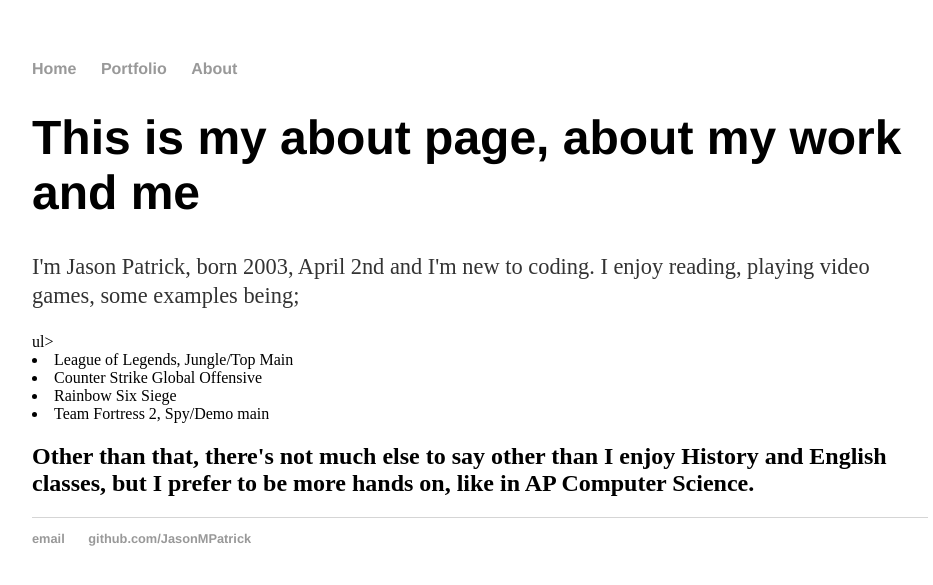
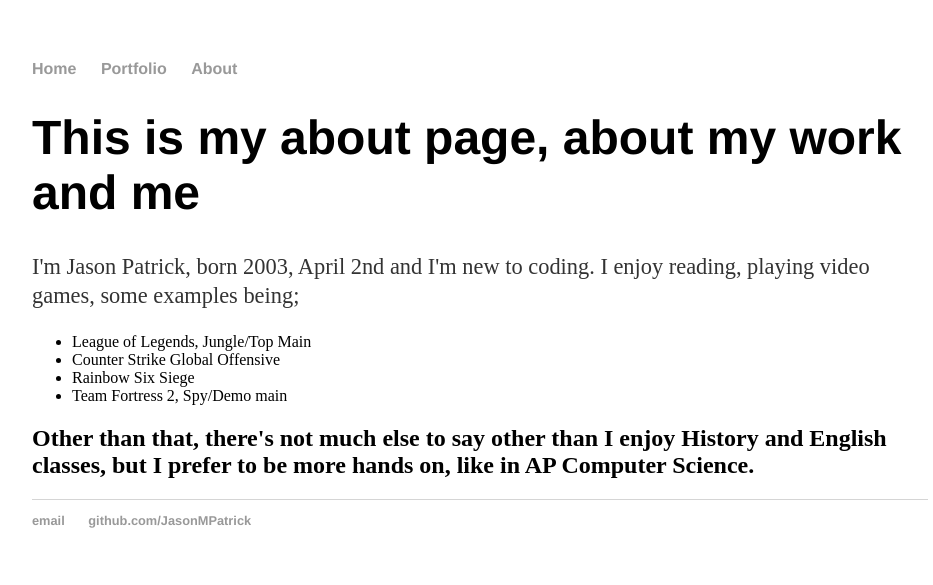
Before and after one commit to JasonMPatrick/JasonMPatrick.github.io, a Jekyll site: the page about.html, which Jekyll copies as it is, in a window 1280 px wide. Shown: the top 585 px of the page, without its empty margins (160-1093 px from the left). Built offline with Jekyll 4.4.1, drawn with Linux system fonts in a browser that asks for light colours.

Commit message:
Update about.html

```diff
--- a/about.html
+++ b/about.html
@@ -20,7 +20,7 @@
 			<div class="blurb">
 	<h1>This is my about page, about my work and me</h1>
 <p> I'm Jason Patrick, born 2003, April 2nd and I'm new to coding. I enjoy reading, playing video games, some examples being; </p>
-ul>
+<ul>
   <li> League of Legends, Jungle/Top Main </li>
   <li> Counter Strike Global Offensive </li>
   <li> Rainbow Six Siege </li>
```
